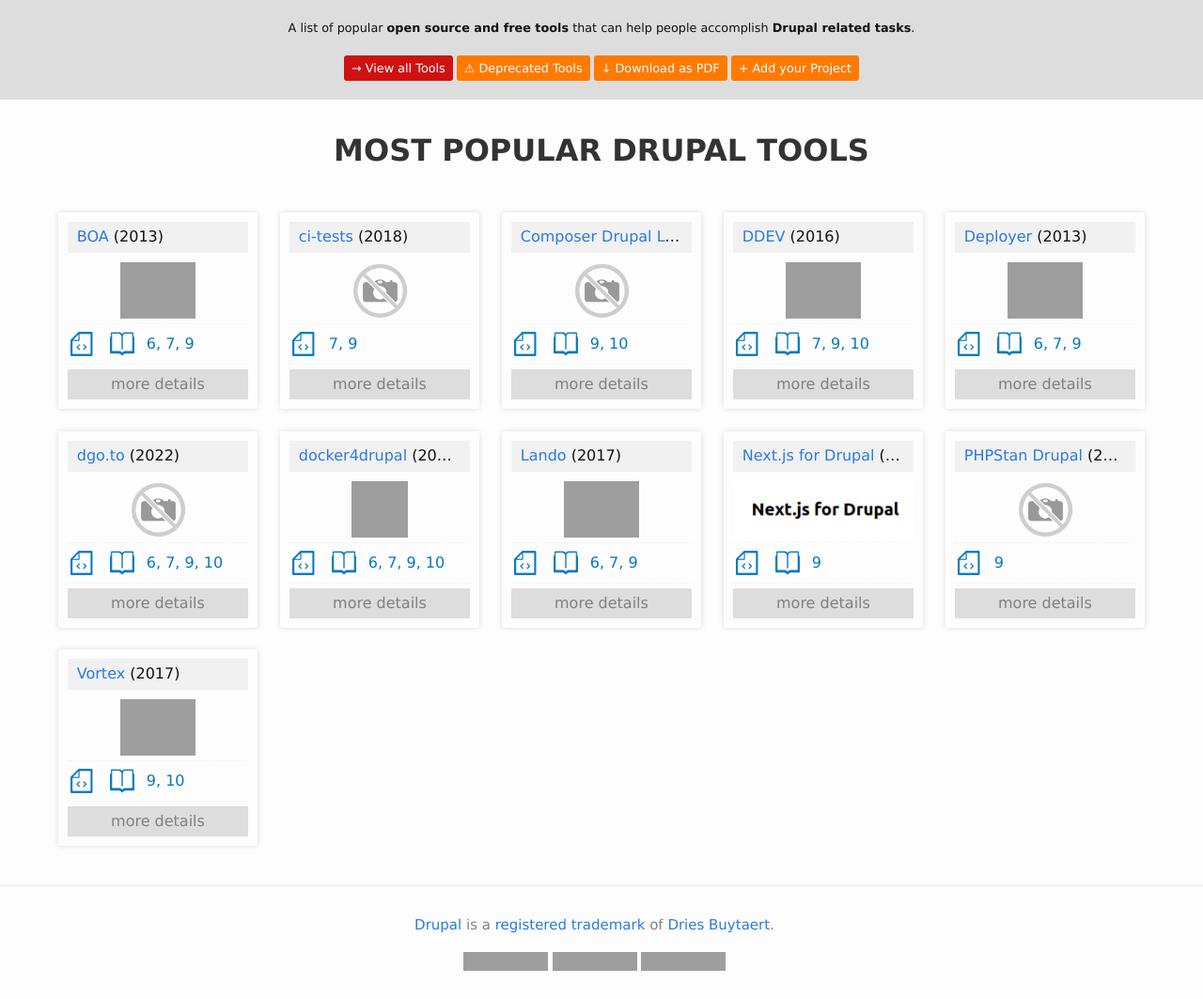
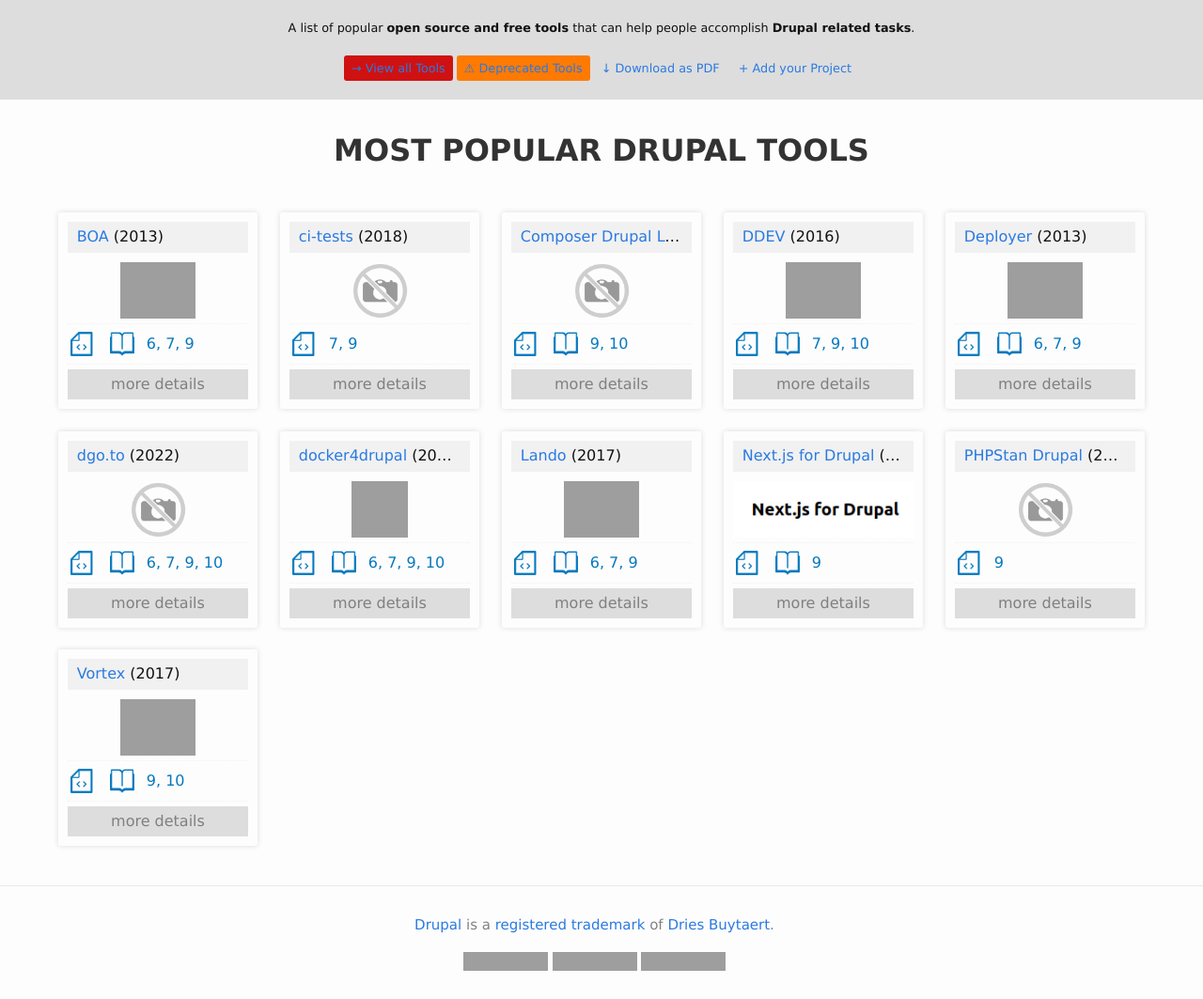
Before and after one commit to drupaltools/drupaltools.github.io, a Jekyll site: the page built from index.html, in a window 1280 px wide. Shown: the part 100-1163 px from the top of the page at 94% size. Built offline with Jekyll 4.4.1, drawn with Linux system fonts in a browser that asks for light colours; grey boxes are pictures that could not be loaded.

Commit message:
Fix default button color

```diff
--- a/_includes/buttons-front.html
+++ b/_includes/buttons-front.html
@@ -1,6 +1,6 @@
 <div class='buttons'>
   <a class='button red' href='/all'>→ View all Tools</a>
-  <a class='button' href='/deprecated/'>⚠ Deprecated Tools</a>
+  <a class='button orange' href='/deprecated/'>⚠ Deprecated Tools</a>
   <a class='button' href='/uploads/download.pdf'>↓ Download as PDF</a>
   <a class='button' href='https://github.com/drupaltools/drupaltools.github.io#contributing'>+ Add your Project</a>
 </div>
--- a/_includes/buttons.html
+++ b/_includes/buttons.html
@@ -2,6 +2,6 @@
   <a class='button red' href='/'>← Back to Popular</a>
   <a class='button hide-on-table' href='/all/table/'>→ Display as Table</a>
   <a class='button hide-on-grid' href='/all/'>→ Display as Grid</a>
-  <a class='button' href='/deprecated/'>⚠ Deprecated Tools</a>
+  <a class='button orange' href='/deprecated/'>⚠ Deprecated Tools</a>
   <a class='button' href='https://github.com/drupaltools/drupaltools.github.io#contributing'>+ Add your Project</a>
 </div>
--- a/_sass/_layout.scss
+++ b/_sass/_layout.scss
@@ -195,16 +195,16 @@
   display: inline-block;
   text-decoration: none;
   padding: 4px 8px;
-  background: #ff7a00;
-  color: #fff !important;
   border-radius: 3px;
 
   &:hover,
   &:focus {
-    background: #cc6200;
-    color: #fff !important;
     text-decoration: none;
   }
+}
+
+.orange {
+  background: #ff7a00;
 }
 
 .red {
```
